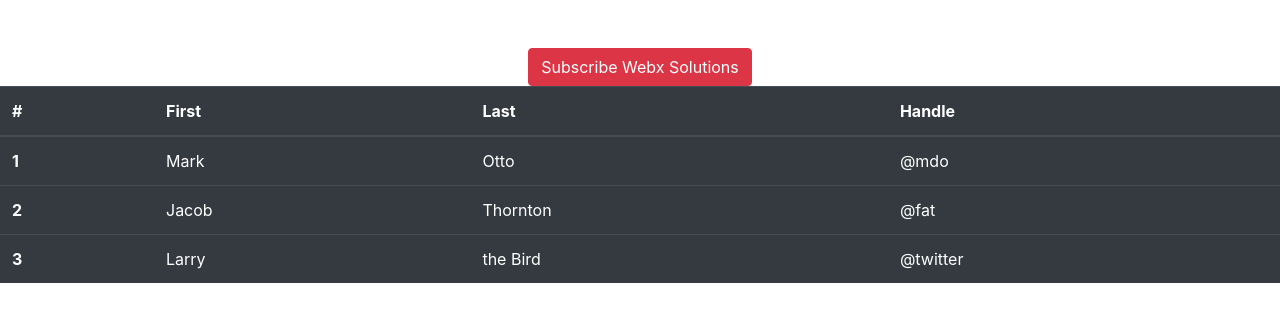
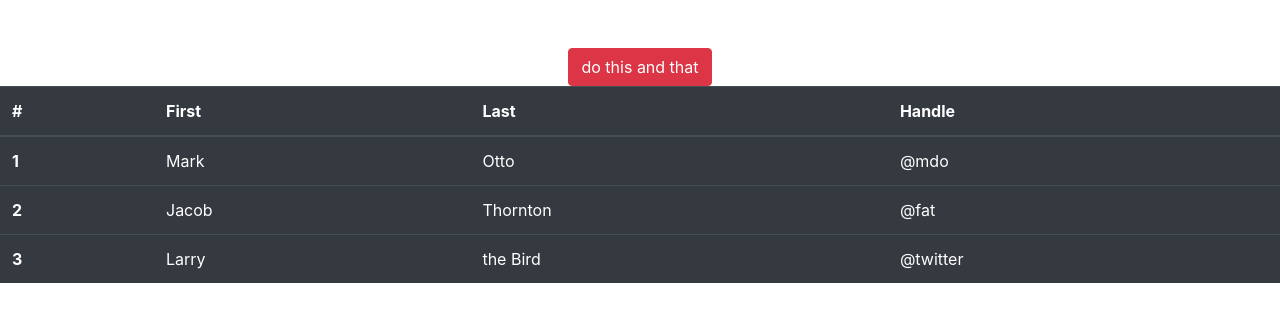
Before and after one commit to lucgarza/mytest, a plain HTML site: page index.html in a window 1280 px wide. Drawn offline with Linux system fonts and the light colour scheme.

Commit message:
Update index.html

```diff
--- a/index.html
+++ b/index.html
@@ -11,7 +11,7 @@
     <body>
         <div>
         <center>
-            <button class="btn btn-danger mt-5">Subscribe Webx Solutions</button>
+            <button class="btn btn-danger mt-5">do this and that</button>
         </center>
         </div>
         <div>
```
